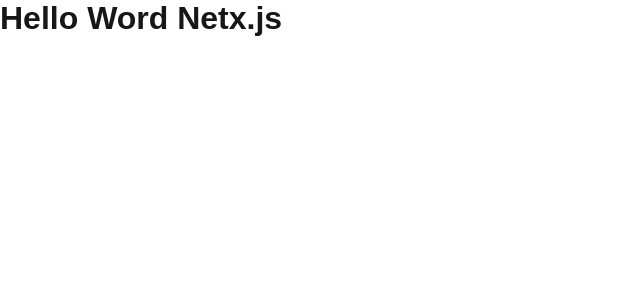
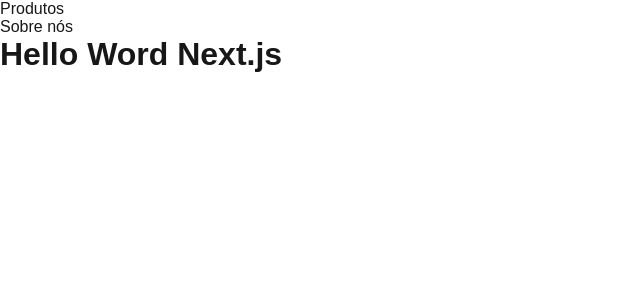
Before and after one commit to MariaLuizaVicentini/pokemonNextJS, a Next.js app: page / in a window 1280 px wide. Shown: the top 300 px of the page, without its empty margins (0-640 px from the left). Built offline with nearby package versions, Linux system fonts and the light colour scheme.

Commit message:
navegação entre páginas através do elemento Link

```diff
--- a/pages/index.js
+++ b/pages/index.js
@@ -1,13 +1,28 @@
 import Head from "next/head";
 import Image from "next/image";
 import { Geist, Geist_Mono } from "next/font/google";
+import Link from 'next/link'
 import styles from "@/styles/Home.module.css";
-
 
 export default function Home() {
   return (
-       <div className={styles.container}>
-        <h1>Hello Word Netx.js</h1>
-       </div>
+    <div className={styles.container}>
+      <ul>
+        <li>
+          <Link href="/products" legacyBehavior>
+            <a>Produtos</a>
+          </Link>
+        </li>
+
+        <li>
+          <Link href="/about" legacyBehavior>
+            <a>Sobre nós</a>
+          </Link>
+        </li>
+
+      </ul>
+
+      <h1>Hello Word Next.js</h1>
+    </div>
   )
 }
```
Also changed, not shown: pages/about.js (+11 -1 lines), pages/products/index.js (+12 -1 lines).
